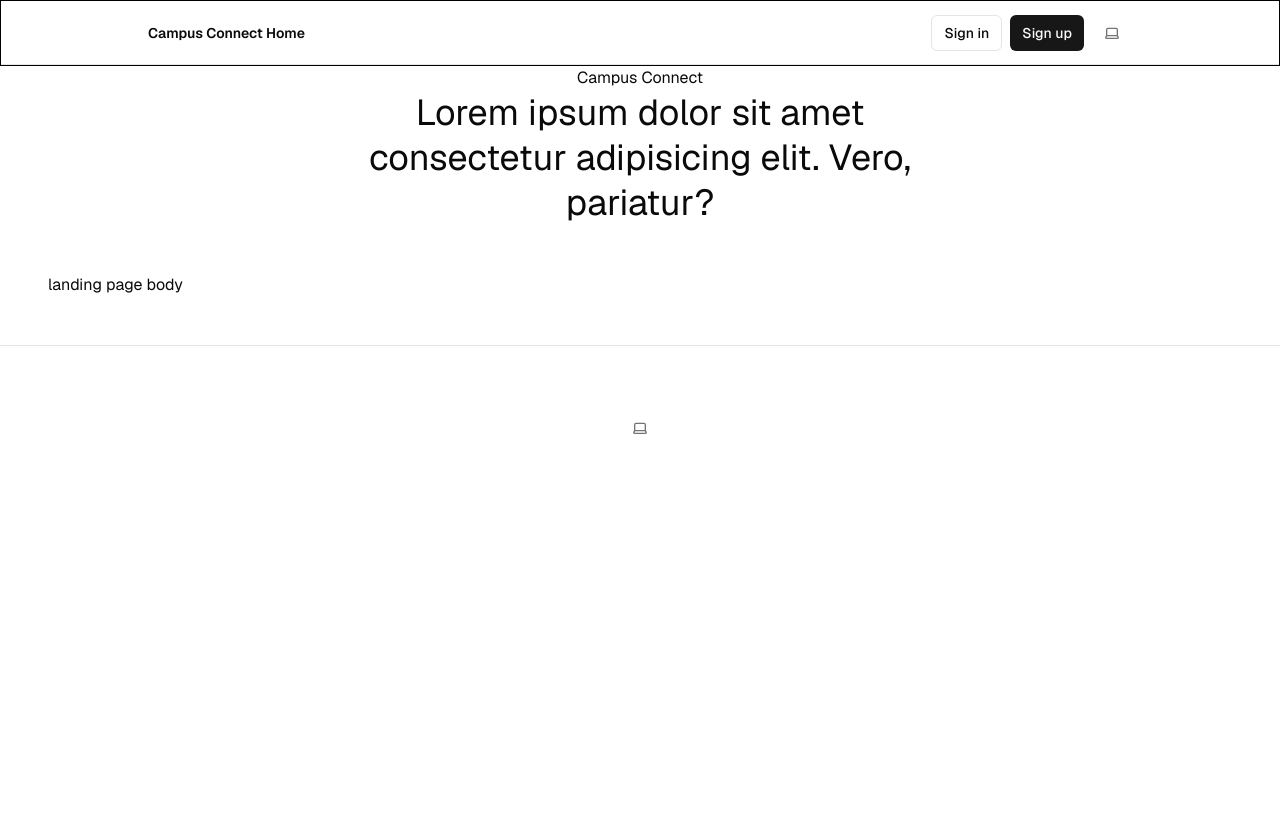
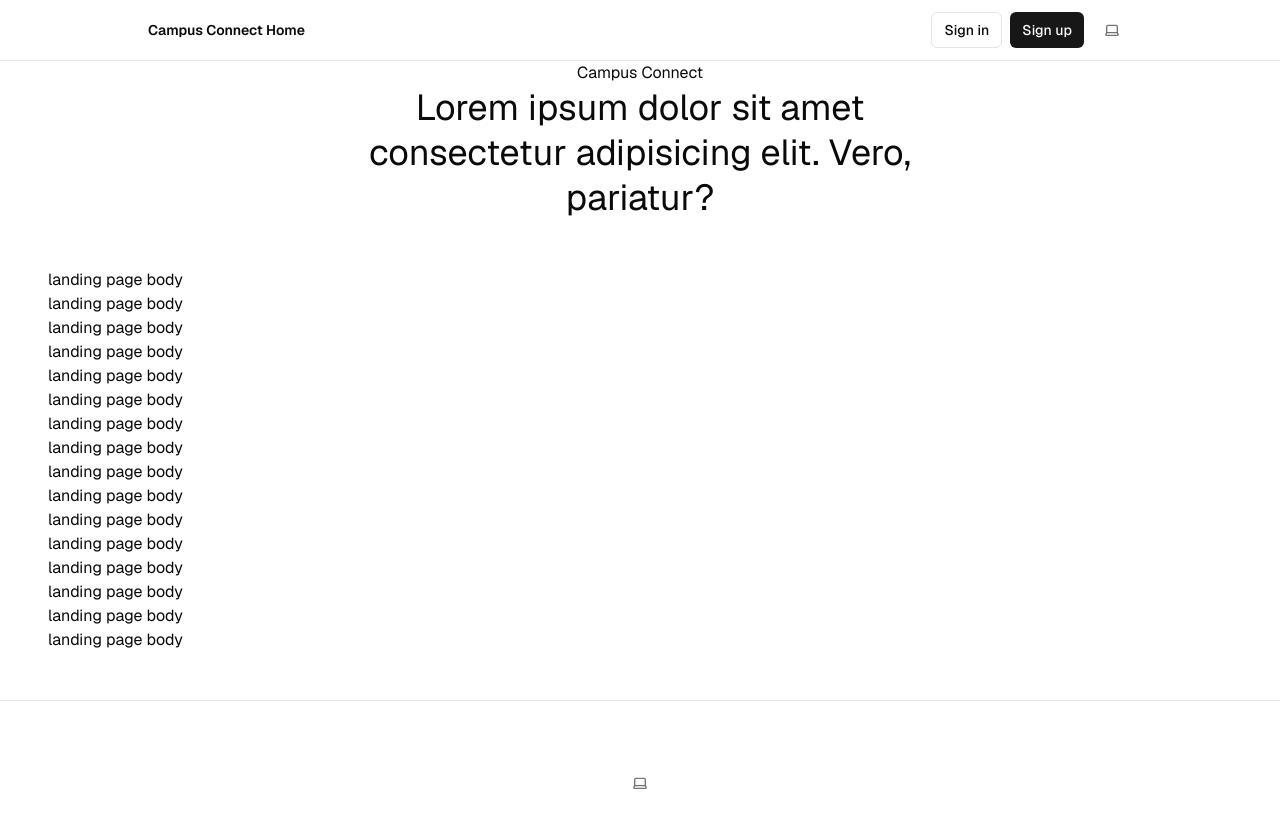
Before and after one commit to johnnysedh3lllo/campus-connect, a Next.js app: page / in a window 1280 px wide. Shown: the top 828 px of the page. Before the commit the page ends 800 px from the top, so only its background shows below. Built offline with nearby package versions, Linux system fonts and the light colour scheme; no server answers.

Commit message:
made navigation bar sticky

```diff
--- a/app/(home-and-auth)/layout.tsx
+++ b/app/(home-and-auth)/layout.tsx
@@ -8,9 +8,9 @@ export const metadata = {
 export default function Layout({ children }: { children: React.ReactNode }) {
   return (
     <>
-      <div className="border border-black border-solid">
+      {/* <div className="border border-black border-solid"> */}
         <Navigation />
-      </div>
+      {/* </div> */}
       <main>{children}</main>
     </>
   );
--- a/app/(home-and-auth)/page.tsx
+++ b/app/(home-and-auth)/page.tsx
@@ -24,7 +24,22 @@ export default async function Index() {
         </button>
       )}
       <Hero />
-      <main className="p-12">
+      <main className="p-12 gap-8">
+        <p>landing page body</p>
+        <p>landing page body</p>
+        <p>landing page body</p>
+        <p>landing page body</p>
+        <p>landing page body</p>
+        <p>landing page body</p>
+        <p>landing page body</p>
+        <p>landing page body</p>
+        <p>landing page body</p>
+        <p>landing page body</p>
+        <p>landing page body</p>
+        <p>landing page body</p>
+        <p>landing page body</p>
+        <p>landing page body</p>
+        <p>landing page body</p>
         <p>landing page body</p>
       </main>
       <footer className="w-full flex items-center justify-center border-t mx-auto text-center text-xs gap-8 py-16">
--- a/components/ui/navigation.tsx
+++ b/components/ui/navigation.tsx
@@ -3,7 +3,7 @@ import HeaderAuth from "@/components/header-auth";
 
 export default async function Navigation() {
   return (
-    <nav className="w-full flex justify-center border-b border-b-foreground/10 h-16">
+    <nav className="sticky top-0 bg-background w-full flex justify-center border-b border-b-foreground/10 h-16">
       <div className="w-full max-w-5xl flex justify-between items-center p-3 px-5 text-sm">
         <div className="flex gap-5 items-center font-semibold">
           <Link href={"/"}>Campus Connect Home</Link>
```
